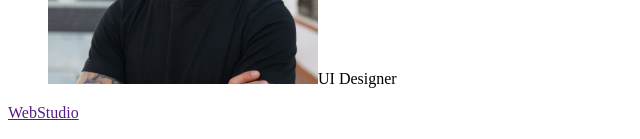
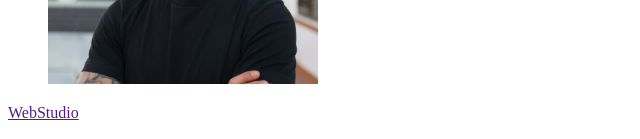
Before and after one commit to Lluitiy/goit-markup-hw-01, a plain HTML site: page index.html in a window 1280 px wide. Shown: the part 2896-3035 px from the top of the page, without its empty margins (0-640 px from the left). Drawn offline with Linux system fonts and the light colour scheme.

Commit message:
Было лишнее слово

```diff
--- a/index.html
+++ b/index.html
@@ -129,7 +129,7 @@
             <span><img src="img_team/ui_designer.jpg"
                alt="UI Designer"
                width="270"
-               height="260">UI Designer</span>
+               height="260"></span>
       </li>
    </ul>
 </section>
```
